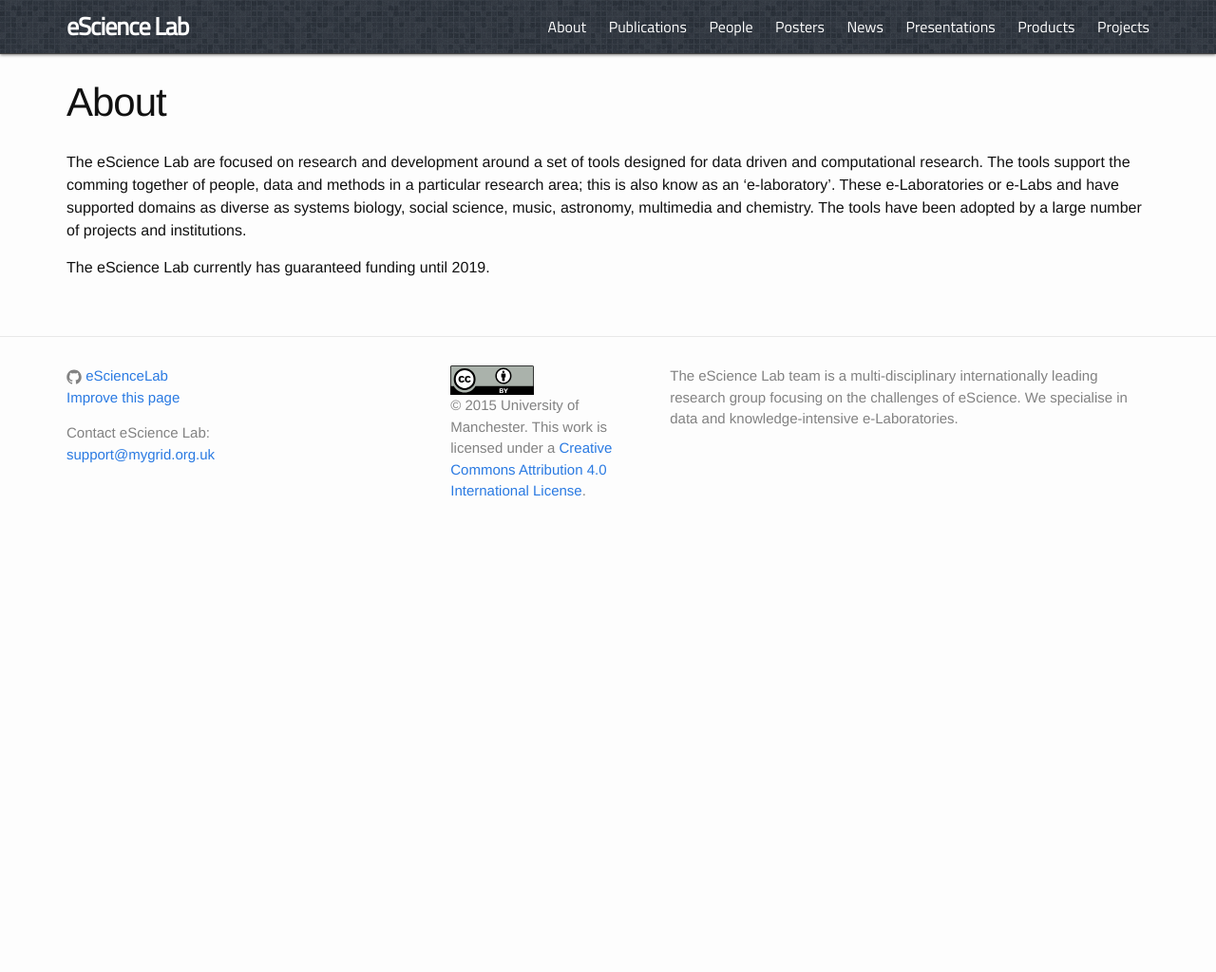
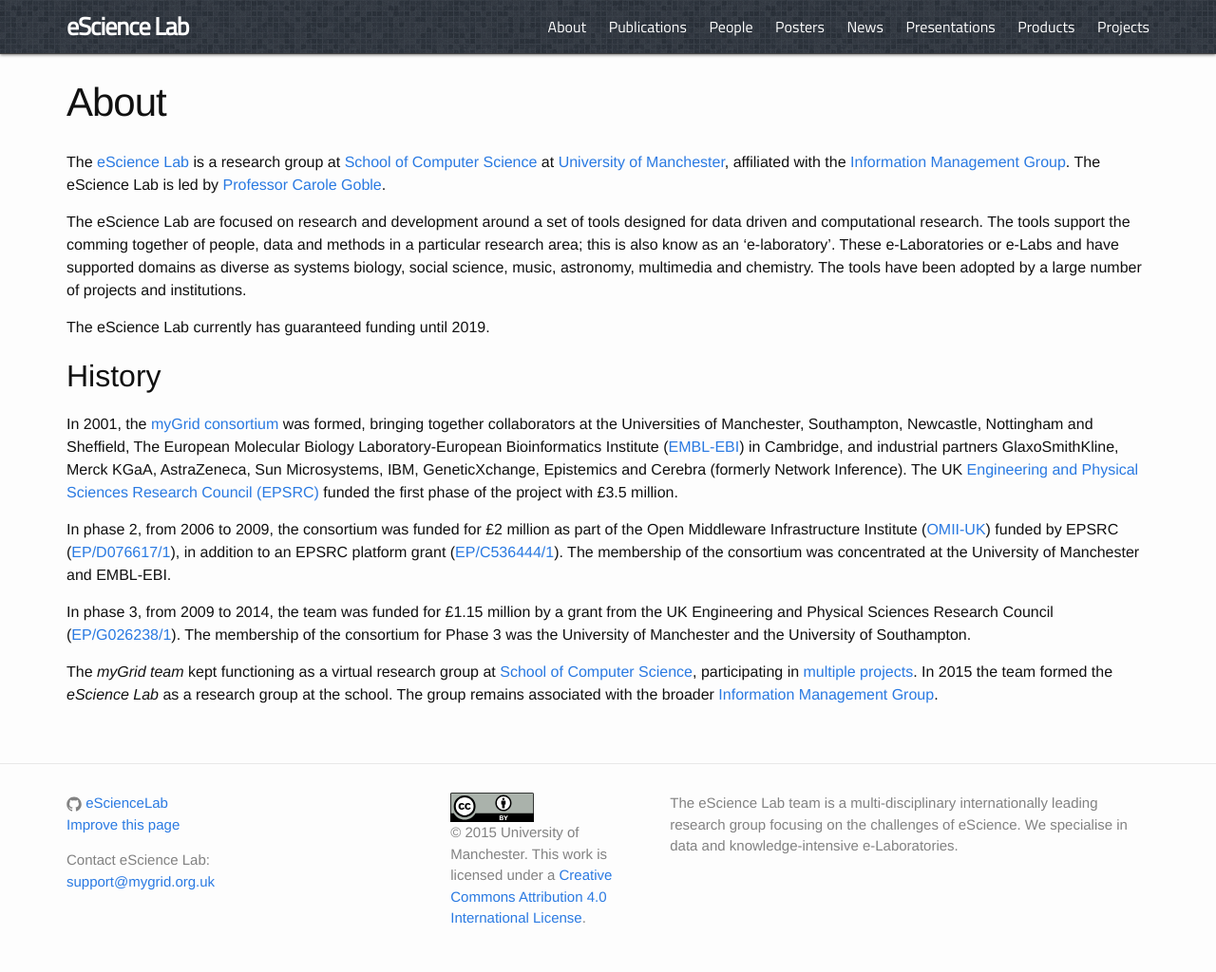
Before and after one commit to eScienceLab/eScienceLab.github.io, a Jekyll site: the page built from about.md, in a window 1280 px wide. Shown: the whole page at 95% size. Built offline with Jekyll 4.4.1, drawn with Linux system fonts in a browser that asks for light colours; comment, search, counter and statistics services are not loaded; before the commit the page ends 900 px from its top, so only the background shows below that.

Commit message:
some history!

```diff
--- a/about.md
+++ b/about.md
@@ -4,6 +4,27 @@
 permalink: /about/
 ---
 
+The [eScience Lab](/about/) is a research group at [School of Computer Science](http://www.cs.manchester.ac.uk/) at
+[University of Manchester](http://www.manchester.ac.uk), affiliated with the
+[Information Management Group](http://www.cs.manchester.ac.uk/img/).
+The eScience Lab is led by
+[Professor Carole Goble](http://www.manchester.ac.uk/research/Carole.goble/).
+
 The eScience Lab are focused on research and development around a set of tools designed for data driven and computational research. The tools support the comming together of people, data and methods in a particular research area; this is also know as an 'e-laboratory'. These e-Laboratories or e-Labs and have supported domains as diverse as systems biology, social science, music, astronomy, multimedia and chemistry. The tools have been adopted by a large number of projects and institutions.
 
 The eScience Lab currently has guaranteed funding until 2019.
+
+## History
+
+In 2001, the [myGrid consortium](http://www.mygrid.org.uk/) was formed,
+bringing together collaborators at the Universities of Manchester, Southampton, Newcastle, Nottingham and Sheffield, The European Molecular Biology Laboratory-European Bioinformatics Institute ([EMBL-EBI](http://www.ebi.ac.uk/)) in Cambridge, and industrial partners GlaxoSmithKline, Merck KGaA, AstraZeneca, Sun Microsystems, IBM, GeneticXchange, Epistemics and Cerebra (formerly Network Inference). The UK [Engineering and Physical Sciences Research Council (EPSRC)](https://www.epsrc.ac.uk/) funded the first phase of the project with £3.5 million.
+
+In phase 2, from 2006 to 2009, the consortium was funded for £2 million as part of the Open Middleware Infrastructure Institute ([OMII-UK](http://www.omii.ac.uk/)) funded by EPSRC  ([EP/D076617/1](http://gow.epsrc.ac.uk/NGBOViewGrant.aspx?GrantRef=EP/D076617/1)), in addition to an EPSRC platform grant ([EP/C536444/1](http://gow.epsrc.ac.uk/NGBOViewGrant.aspx?GrantRef=EP/C536444/1)). The membership of the consortium was concentrated at the University of Manchester and EMBL-EBI.
+
+In phase 3, from 2009 to 2014, the team was funded for £1.15 million by a grant from the UK Engineering and Physical Sciences Research Council ([EP/G026238/1](http://gow.epsrc.ac.uk/NGBOViewGrant.aspx?GrantRef=EP/G026238/1)).  The membership of the consortium for Phase 3 was the University of Manchester and the University of Southampton.
+
+The _myGrid team_ kept functioning as a
+virtual research group at [School of Computer Science](http://www.cs.manchester.ac.uk/), participating in [multiple projects](/projects/). In 2015
+the team formed the *eScience Lab* as a research group
+at the school. The group remains associated with the
+broader [Information Management Group](http://www.cs.manchester.ac.uk/img/).
```
